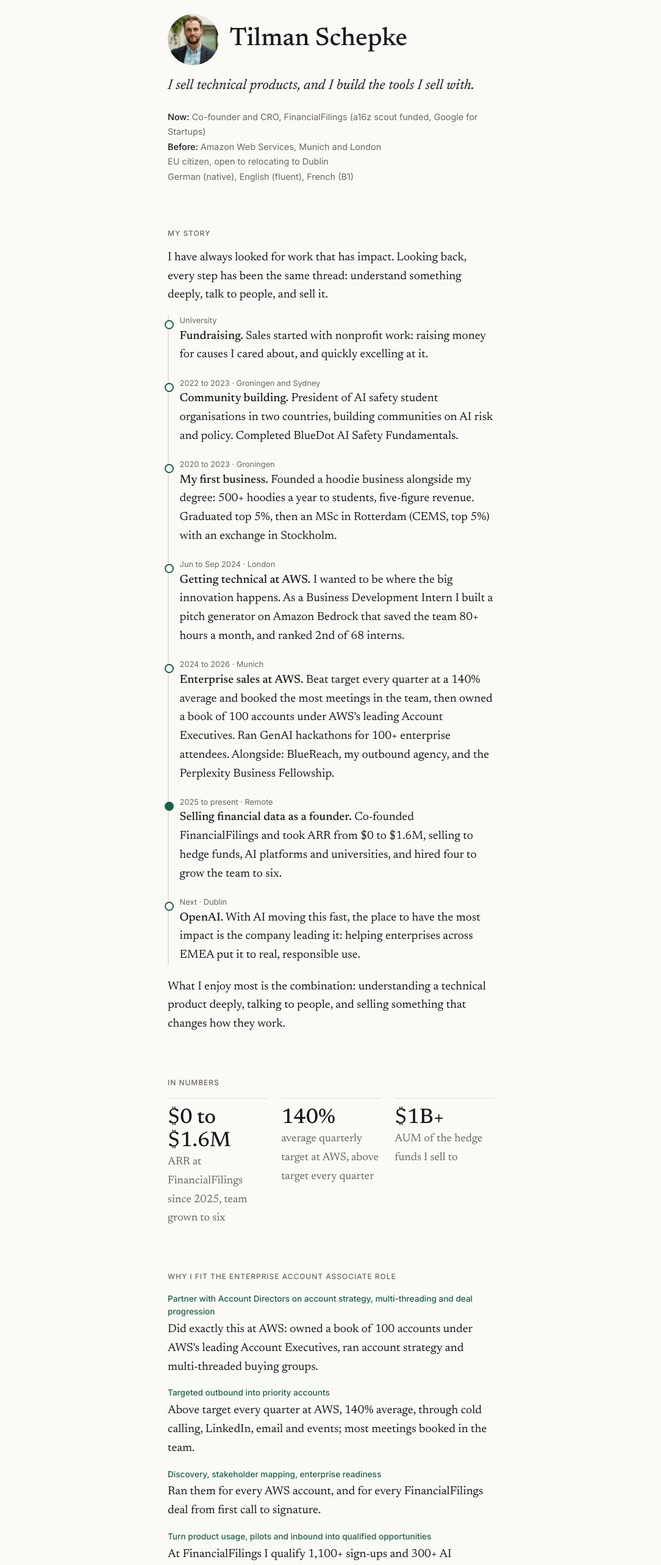
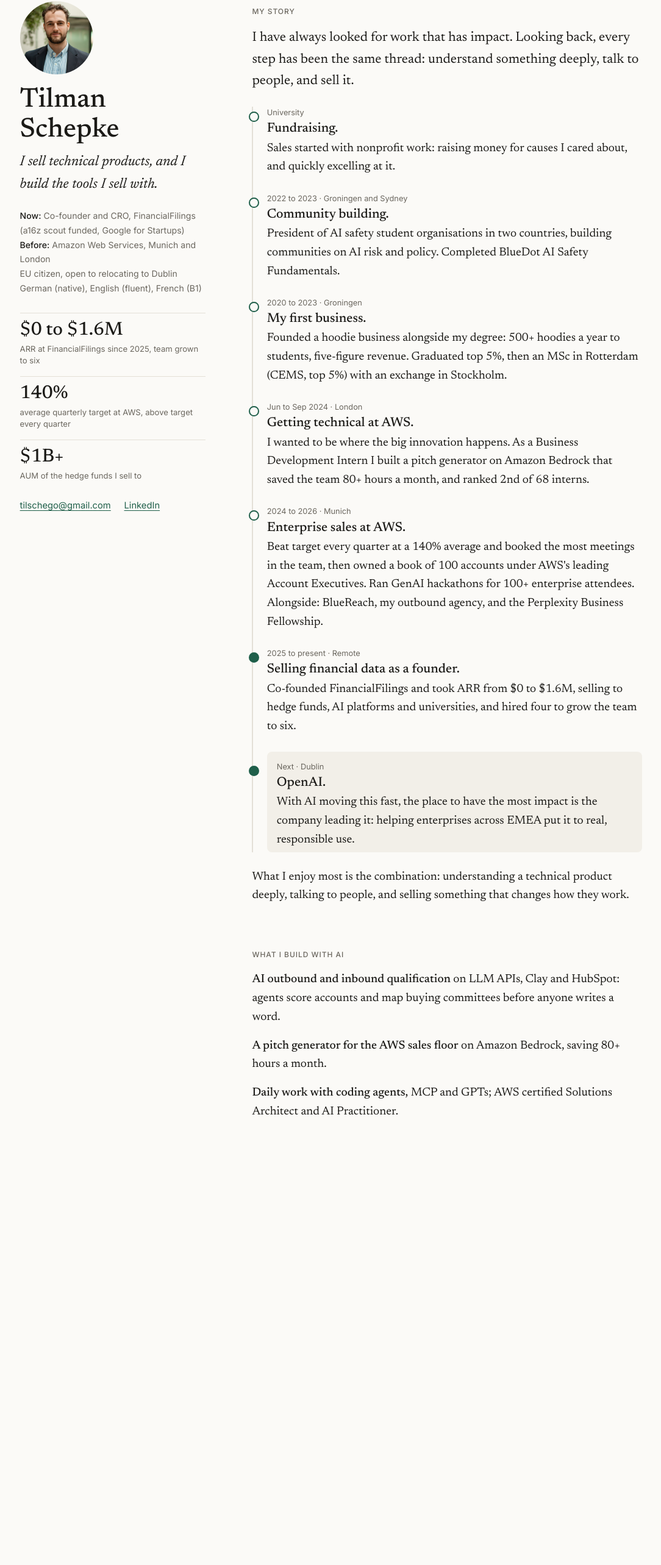
Before and after one commit to Toagan/tilman, a plain HTML site: page index.html in a window 1280 px wide. Shown: the part 73-2640 px from the top of the page at 61% size, without its empty margins (97-1181 px from the left). After the commit the page ends 1992 px from the top, so only its background shows below. Drawn offline with Linux system fonts and the light colour scheme.

Commit message:
feat: two-column layout, cut role-fit, mistake and how-I-sell sections

```diff
--- a/index.html
+++ b/index.html
@@ -11,68 +11,80 @@
 <link href="https://fonts.googleapis.com/css2?family=Newsreader:ital,opsz,wght@0,6..72,400;0,6..72,500;1,6..72,400&family=Inter:wght@400;500&display=swap" rel="stylesheet">
 <style>
   :root {
-    --bg: #fbfaf7; --text: #1b1a17; --muted: #6b675f; --rule: #e4e0d7; --accent: #1f5f4a;
+    --bg: #fbfaf7; --text: #1b1a17; --muted: #6b675f; --rule: #e4e0d7; --panel: #f2efe8; --accent: #1f5f4a;
     --serif: "Newsreader", Georgia, serif; --sans: "Inter", system-ui, sans-serif;
-    --space-section: clamp(2.75rem, 2rem + 3vw, 4.5rem);
   }
   @media (prefers-color-scheme: dark) {
-    :root { --bg: #141412; --text: #ecebe6; --muted: #9a968c; --rule: #2b2a26; --accent: #7cc4a6; }
+    :root { --bg: #141412; --text: #ecebe6; --muted: #9a968c; --rule: #2b2a26; --panel: #1b1b18; --accent: #7cc4a6; }
   }
   * { box-sizing: border-box; }
   body { margin: 0; background: var(--bg); color: var(--text); font-family: var(--serif);
     font-size: clamp(1.06rem, 1rem + 0.3vw, 1.2rem); line-height: 1.6; }
-  main { max-width: 36rem; margin: 0 auto; padding: clamp(2.5rem, 2rem + 5vw, 6rem) 1.25rem 4rem; }
-  .hero { display: flex; gap: 1.1rem; align-items: center; margin-bottom: 1rem; }
-  .hero img { width: 84px; height: 84px; border-radius: 50%; object-fit: cover; flex: none; }
-  h1 { font-size: clamp(1.9rem, 1.6rem + 2vw, 2.6rem); font-weight: 500; line-height: 1.1; margin: 0; }
+  .wrap { max-width: 72rem; margin: 0 auto; padding: clamp(2rem, 1.5rem + 4vw, 5rem) 1.25rem 4rem; }
+  .side img { width: 120px; height: 120px; border-radius: 50%; object-fit: cover; display: block; }
+  h1 { font-size: clamp(2rem, 1.6rem + 2vw, 2.8rem); font-weight: 500; line-height: 1.1; margin: 1.1rem 0 0.6rem; }
   h2 { font-family: var(--sans); font-size: 0.75rem; font-weight: 500; letter-spacing: 0.08em;
-    text-transform: uppercase; color: var(--muted); margin: 0 0 1rem; }
-  section { margin-top: var(--space-section); }
+    text-transform: uppercase; color: var(--muted); margin: 0 0 1.1rem; }
   p { margin: 0 0 1rem; }
   .lede { font-size: 1.2em; font-style: italic; margin: 0 0 1.25rem; }
-  .meta { font-family: var(--sans); font-size: 0.9rem; color: var(--muted); line-height: 1.7; margin: 0; }
+  .meta { font-family: var(--sans); font-size: 0.88rem; color: var(--muted); line-height: 1.7; margin: 0; }
   .meta b { font-weight: 500; color: var(--text); }
-  .numbers { display: grid; gap: 1.4rem; margin: 0; padding: 0; list-style: none; }
-  .numbers li { border-top: 1px solid var(--rule); padding-top: 0.8rem; }
-  .numbers strong { display: block; font-size: 1.8em; font-weight: 500; line-height: 1.1; }
-  .numbers span { color: var(--muted); font-size: 0.95em; }
-  .path { list-style: none; margin: 0; padding: 0 0 0 1.1rem; border-left: 2px solid var(--rule); }
-  .path li { position: relative; margin-bottom: 1.3rem; }
-  .path li::before { content: ""; position: absolute; left: -1.53rem; top: 0.55rem; width: 0.7rem; height: 0.7rem;
+  .numbers { list-style: none; margin: 1.75rem 0 0; padding: 0; display: grid; gap: 1rem; }
+  .numbers li { border-top: 1px solid var(--rule); padding-top: 0.7rem; }
+  .numbers strong { display: block; font-size: 1.6em; font-weight: 500; line-height: 1.1; }
+  .numbers span { display: block; font-family: var(--sans); font-size: 0.82rem; line-height: 1.45; color: var(--muted); margin-top: 0.25rem; }
+  .contact { font-family: var(--sans); font-size: 0.92rem; margin-top: 1.75rem; }
+  .contact a { display: inline-block; margin: 0 1.1rem 0.4rem 0; }
+  a { color: var(--accent); text-decoration-thickness: 1px; text-underline-offset: 3px; }
+  a:hover { text-decoration-thickness: 2px; }
+  a:focus-visible { outline: 2px solid var(--accent); outline-offset: 3px; }
+  .content section + section { margin-top: clamp(2.75rem, 2rem + 3vw, 4.5rem); }
+  .intro { font-size: 1.15em; }
+  .path { list-style: none; margin: 1.5rem 0; padding: 0 0 0 1.4rem; border-left: 2px solid var(--rule); }
+  .path li { position: relative; margin-bottom: 1.6rem; }
+  .path li::before { content: ""; position: absolute; left: -1.86rem; top: 0.5rem; width: 0.8rem; height: 0.8rem;
     border-radius: 50%; background: var(--bg); border: 2px solid var(--accent); }
   .path li.now::before { background: var(--accent); }
-  .when { display: block; font-family: var(--sans); font-size: 0.8rem; color: var(--muted); }
-  .path b { font-weight: 500; }
-  .fit dt { font-family: var(--sans); font-size: 0.85rem; font-weight: 500; color: var(--accent); margin-top: 1rem; }
-  .fit dd { margin: 0.2rem 0 0; }
-  .fit { margin: 0; }
+  .path li.next { background: var(--panel); border-radius: 8px; padding: 0.9rem 1rem 0.3rem; }
+  .path li.next::before { left: -1.86rem; top: 1.4rem; background: var(--accent); }
+  .when { display: block; font-family: var(--sans); font-size: 0.8rem; color: var(--muted); margin-bottom: 0.1rem; }
+  .path b { display: block; font-size: 1.12em; font-weight: 500; line-height: 1.35; margin-bottom: 0.15rem; }
+  ul.plain b { font-weight: 500; }
   ul.plain { margin: 0; padding: 0; list-style: none; }
   ul.plain li { margin-bottom: 1rem; }
-  ul.plain b { font-weight: 500; }
-  a { color: var(--accent); text-decoration-thickness: 1px; text-underline-offset: 3px; }
-  a:focus-visible { outline: 2px solid var(--accent); outline-offset: 3px; }
-  .contact { font-family: var(--sans); font-size: 0.95rem; }
-  .contact a { margin-right: 1.25rem; display: inline-block; margin-bottom: 0.4rem; }
-  @media (min-width: 640px) { .numbers { grid-template-columns: repeat(3, 1fr); } }
+  .content { margin-top: 3rem; }
+  @media (min-width: 900px) {
+    .wrap { display: grid; grid-template-columns: 19rem minmax(0, 40rem); gap: clamp(3rem, 6vw, 6rem); justify-content: center; }
+    .side { position: sticky; top: 3rem; align-self: start; }
+    .content { margin-top: 0.4rem; }
+  }
 </style>
 </head>
 <body>
-<main>
-  <header>
-    <div class="hero">
-      <img src="tilman-portrait.jpg" alt="Tilman Schepke" width="84" height="84">
+<div class="wrap">
+  <aside class="side">
+    <img src="tilman-portrait.jpg" alt="Tilman Schepke" width="120" height="120">
     <h1>Tilman Schepke</h1>
-    </div>
     <p class="lede">I sell technical products, and I build the tools I sell with.</p>
     <p class="meta"><b>Now:</b> Co-founder and CRO, FinancialFilings (a16z scout funded, Google for Startups)<br>
       <b>Before:</b> Amazon Web Services, Munich and London<br>
       EU citizen, open to relocating to Dublin<br>
       German (native), English (fluent), French (B1)</p>
-  </header>
+    <ul class="numbers">
+      <li><strong>$0 to $1.6M</strong><span>ARR at FinancialFilings since 2025, team grown to six</span></li>
+      <li><strong>140%</strong><span>average quarterly target at AWS, above target every quarter</span></li>
+      <li><strong>$1B+</strong><span>AUM of the hedge funds I sell to</span></li>
+    </ul>
+    <p class="contact">
+      <a href="mailto:tilschego@gmail.com">tilschego@gmail.com</a>
+      <a href="https://www.linkedin.com/in/tilman-s-68b436193">LinkedIn</a>
+    </p>
+  </aside>
 
+  <main class="content">
     <section aria-labelledby="story">
       <h2 id="story">My story</h2>
-    <p>I have always looked for work that has impact. Looking back, every step has been the same thread: understand something deeply, talk to people, and sell it.</p>
+      <p class="intro">I have always looked for work that has impact. Looking back, every step has been the same thread: understand something deeply, talk to people, and sell it.</p>
       <ol class="path">
         <li><span class="when">University</span>
           <b>Fundraising.</b> Sales started with nonprofit work: raising money for causes I cared about, and quickly excelling at it.</li>
@@ -86,55 +98,10 @@
           <b>Enterprise sales at AWS.</b> Beat target every quarter at a 140% average and booked the most meetings in the team, then owned a book of 100 accounts under AWS's leading Account Executives. Ran GenAI hackathons for 100+ enterprise attendees. Alongside: BlueReach, my outbound agency, and the Perplexity Business Fellowship.</li>
         <li class="now"><span class="when">2025 to present · Remote</span>
           <b>Selling financial data as a founder.</b> Co-founded FinancialFilings and took ARR from $0 to $1.6M, selling to hedge funds, AI platforms and universities, and hired four to grow the team to six.</li>
-      <li><span class="when">Next · Dublin</span>
+        <li class="next"><span class="when">Next · Dublin</span>
           <b>OpenAI.</b> With AI moving this fast, the place to have the most impact is the company leading it: helping enterprises across EMEA put it to real, responsible use.</li>
       </ol>
       <p>What I enjoy most is the combination: understanding a technical product deeply, talking to people, and selling something that changes how they work.</p>
-  </section>
-
-  <section aria-labelledby="numbers">
-    <h2 id="numbers">In numbers</h2>
-    <ul class="numbers">
-      <li><strong>$0 to $1.6M</strong><span>ARR at FinancialFilings since 2025, team grown to six</span></li>
-      <li><strong>140%</strong><span>average quarterly target at AWS, above target every quarter</span></li>
-      <li><strong>$1B+</strong><span>AUM of the hedge funds I sell to</span></li>
-    </ul>
-  </section>
-
-  <section aria-labelledby="fit">
-    <h2 id="fit">Why I fit the Enterprise Account Associate role</h2>
-    <dl class="fit">
-      <dt>Partner with Account Directors on account strategy, multi-threading and deal progression</dt>
-      <dd>Did exactly this at AWS: owned a book of 100 accounts under AWS's leading Account Executives, ran account strategy and multi-threaded buying groups.</dd>
-      <dt>Targeted outbound into priority accounts</dt>
-      <dd>Above target every quarter at AWS, 140% average, through cold calling, LinkedIn, email and events; most meetings booked in the team.</dd>
-      <dt>Discovery, stakeholder mapping, enterprise readiness</dt>
-      <dd>Ran them for every AWS account, and for every FinancialFilings deal from first call to signature.</dd>
-      <dt>Turn product usage, pilots and inbound into qualified opportunities</dt>
-      <dd>At FinancialFilings I qualify 1,100+ sign-ups and 300+ AI connector installs a month into pilots and enterprise licences.</dd>
-      <dt>Build AI-enabled GTM workflows</dt>
-      <dd>I built our outbound and inbound qualification on LLM APIs, Clay and HubSpot, and a Bedrock pitch generator at AWS that saved 80+ hours a month.</dd>
-      <dt>Full-cycle closing, regulated industries, technical buyers</dt>
-      <dd>Since 2025, closing data licences of up to about $500K with hedge funds, fintechs and AI platforms: quant, data, legal and procurement at the table, security reviews and DDQs included.</dd>
-      <dt>German and English, EU citizen</dt>
-      <dd>German native, English fluent, French B1. Open to relocating to Dublin, no visa needed.</dd>
-    </dl>
-  </section>
-
-  <section aria-labelledby="mistake">
-    <h2 id="mistake">The mistake that taught me the most</h2>
-    <p>In September, four large banks turned down our outreach. I assumed the copy was wrong. Before rewriting it, I checked who had actually received the emails: a private wealth adviser, a head of media relations, someone on a regulation desk. None of them could buy or use a data licence.</p>
-    <p>I ran the same check across everything we had sent: nine job functions, 2,304 contacts, not one positive reply. It was a targeting failure, and I had been about to fix the wrong thing.</p>
-    <p>I added a gate on job function before any list goes out. A wrong-person email is worse than no email, because it burns an account you wanted to approach properly. That is why I qualify hard before anything reaches a senior seller.</p>
-  </section>
-
-  <section aria-labelledby="sell">
-    <h2 id="sell">How I sell</h2>
-    <ul class="plain">
-      <li><b>Enterprise deals.</b> Multi-year licences of up to about $500K, including $120K in year one for 150 named AI seats at a multi-billion credit fund, in six-month cycles across quant, data, legal and procurement teams.</li>
-      <li><b>Every channel.</b> Cold calling, LinkedIn, email, events and inbound. I decide which segments to target with which offer, set pricing and feed what buyers ask for back into the product.</li>
-      <li><b>Self-serve to enterprise.</b> 1,100+ sign-ups and 300+ installs of our AI connector a month (Oct 2026), qualified into pilots and licences. I lead the security reviews and due diligence questionnaires.</li>
-    </ul>
     </section>
 
     <section aria-labelledby="ai">
@@ -145,14 +112,7 @@
         <li><b>Daily work with coding agents,</b> MCP and GPTs; AWS certified Solutions Architect and AI Practitioner.</li>
       </ul>
     </section>
-
-  <section aria-labelledby="contact">
-    <h2 id="contact">Contact</h2>
-    <p class="contact">
-      <a href="mailto:tilschego@gmail.com">tilschego@gmail.com</a>
-      <a href="https://www.linkedin.com/in/tilman-s-68b436193">LinkedIn</a>
-    </p>
-  </section>
   </main>
+</div>
 </body>
 </html>
```
Lines whose indentation alone changed are shown as unchanged.
